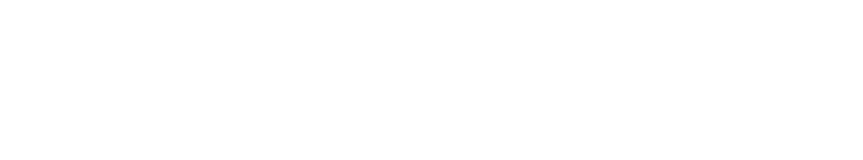
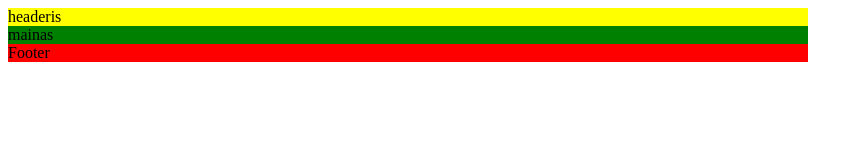
Before and after one commit to Karolis6/astronautas, a website: page index.html in a window 1280 px wide. Shown: the whole page, without its empty margins (0-863 px from the left). Drawn offline with Linux system fonts and the light colour scheme.

Commit message:
Add files via upload

```diff
--- a/index.html
+++ b/index.html
@@ -5,8 +5,13 @@
     <meta http-equiv="X-UA-Compatible" content="IE=edge" />
     <meta name="viewport" content="width=device-width, initial-scale=1.0" />
     <title>Document</title>
+    <link rel="stylesheet" href="./pomidoras.css" />
   </head>
   <body>
-    <main></main>
+    <header>headeris</header>
+
+    <main>mainas</main>
+
+    <footer>Footer</footer>
   </body>
 </html>
--- /dev/null
+++ b/pomidoras.css
@@ -0,0 +1,16 @@
+header{
+    width: 800px;
+    margin-left: calc(50%-400px);
+    background-color: yellow;
+}
+main{
+    width: 800px;
+    margin-left: calc(50%-400px);
+    background-color: green;
+}
+
+footer{
+    width: 800px;
+    margin-left: calc(50%-400px);
+    background-color:red;
+}
```
Also changed, not shown: astronautas.gif, 1 other file.
